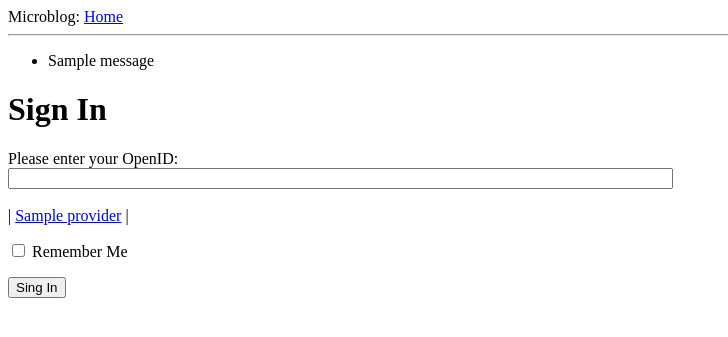
After one commit to zhhehao/HFlaskMegaTutorial, a Flask app: template app/templates/login.html in a window 1280 px wide. The commit adds this page. Shown: the top 337 px of the page, without its empty margins (0-728 px from the left). Run offline with Flask 2, Linux system fonts and the light colour scheme; the template is opened without the code that fills it: most values are stand-ins (such as "Sample title", 1, 10 or a date in 2020); one stand-in notice (Sample message) is shown; form fields are guessed from the names that the template uses.

Commit message:
complete partIII

```diff
--- a/app/templates/base.html
+++ b/app/templates/base.html
@@ -9,6 +9,15 @@
 	<body>
 		<div>Microblog: <a href="/index">Home</a></div>
 		<hr>
+		{% with messages = get_flashed_messages() %}
+			{% if messages %}
+				<ul>
+					{% for message in messages %}
+						<li>{{ message }}</li>
+					{% endfor %}
+				</ul>
+			{% endif %}
+		{% endwith %}
 		{% block content %}{% endblock %}
 	</body>
 </html>
--- /dev/null
+++ b/app/templates/login.html
@@ -0,0 +1,33 @@
+{% extends "base.html" %}
+
+{% block content %}
+	<script type="text/javascript">
+		function set_openid(openid, pr)
+		{
+			u = openid.search('<username>')
+			if (u != -1) {
+				//openid requires username
+				user = prompt('Enter your' + pr + 'username:')
+				openid = openid.substr(0, u) + user
+			}
+			form = document.forms['login'];
+			form.elements['openid'].value = openid
+		}
+	</script>
+	<h1>Sign In</h1>
+	<form action="" method="post" name="login">
+		{{ form.hidden_tag() }}
+		<p>
+			Please enter your OpenID:<br>
+			{{ form.openid(size=80) }}<br>
+			{% for error in form.openid.errors %}
+				<span style="color: red">[{{ error }}]</span>
+			{% endfor %}<br>
+			|{% for pr in providers %}
+				<a href="javascript:set_openid('{{ pr.url }}', '{{ pr.name }}');">{{ pr.name }}</a> |
+			{% endfor %}
+		</p>
+		<p>{{ form.remember_me }} Remember Me</p>
+		<p><input type="submit" value="Sing In"></p>
+	</form>
+{% endblock %}
--- a/config.py
+++ b/config.py
@@ -1,2 +1,8 @@
 WTF_CSRF_ENABLED = True
 SECRET_KEY = '\x13*\xbb\xe6\xdf\x10!S\xf9\xf6Q\xf5\\\xdb$<j\x8c\xb6\xb3\x08\x12\xe4\x9c'
+
+OPENID_PROVIDERS = [
+	{'name': 'Yahoo', 'url': 'https://me.yahoo.com'},
+	{'name': 'AOL', 'url': 'http://openid.aol.com/<username>'},
+	{'name': 'Flickr', 'url': 'http://www.flickr.com/<username>'},
+	{'name': 'MyOpenID', 'url': 'https://www.myopenid.com'}]
```
Also changed, not shown: app/views.py (+11 -5 lines).
